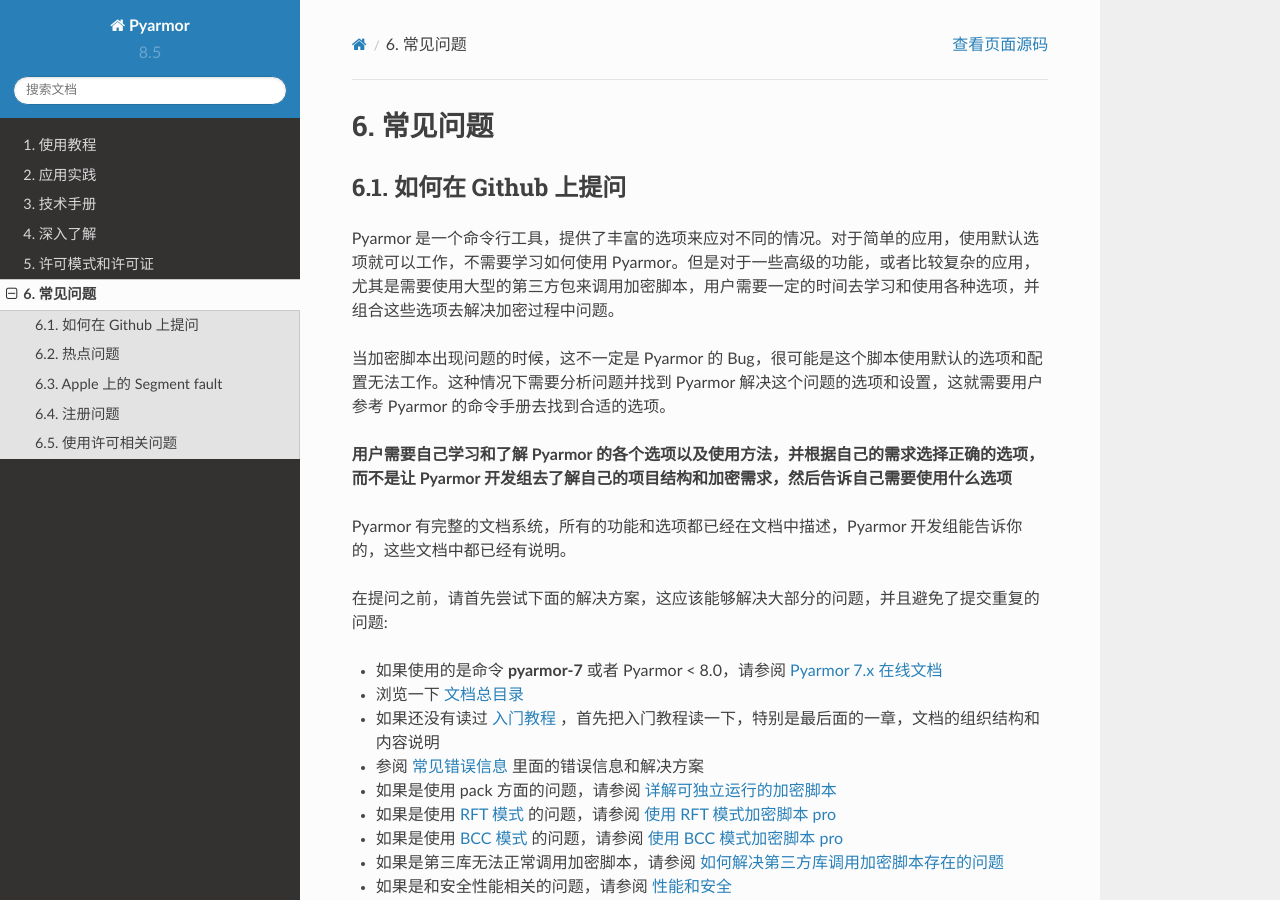
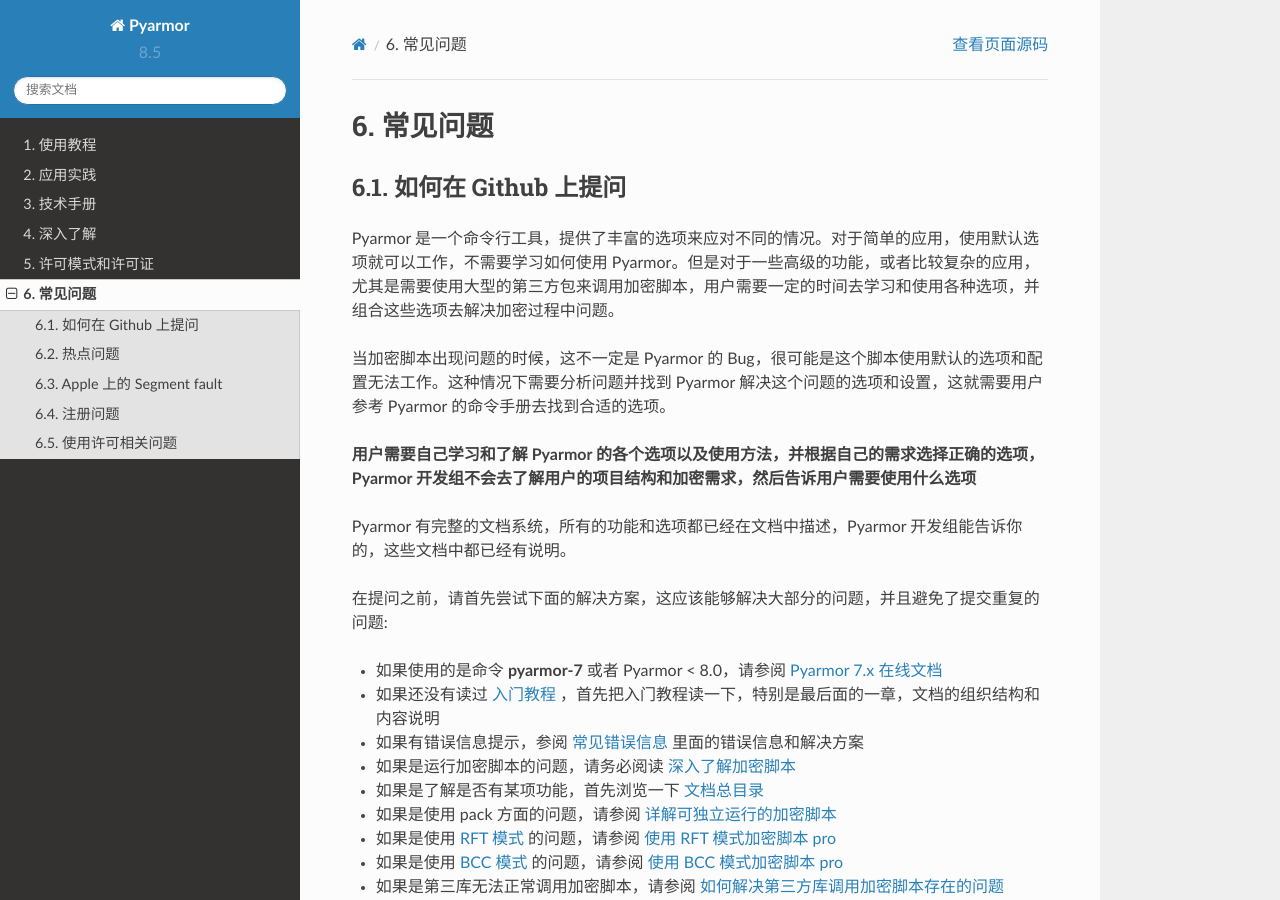
Before and after one commit to dashingsoft/pyarmor-docs-zh, a Sphinx documentation site: the page built from docs/questions.rst, in a window 1280 px wide and 900 px high. Built offline with Sphinx 7.4.7 and the Read the Docs theme 2.0.0, drawn with Linux system fonts in a browser that asks for light colours.

Commit message:
增加常见问题的通用解决方案

```diff
--- a/docs/questions.rst
+++ b/docs/questions.rst
@@ -11,7 +11,7 @@
 
 当加密脚本出现问题的时候，这不一定是 Pyarmor 的 Bug，很可能是这个脚本使用默认的选项和配置无法工作。这种情况下需要分析问题并找到 Pyarmor 解决这个问题的选项和设置，这就需要用户参考 Pyarmor 的命令手册去找到合适的选项。
 
-**用户需要自己学习和了解 Pyarmor 的各个选项以及使用方法，并根据自己的需求选择正确的选项，而不是让 Pyarmor 开发组去了解自己的项目结构和加密需求，然后告诉自己需要使用什么选项**
+**用户需要自己学习和了解 Pyarmor 的各个选项以及使用方法，并根据自己的需求选择正确的选项，Pyarmor 开发组不会去了解用户的项目结构和加密需求，然后告诉用户需要使用什么选项**
 
 Pyarmor 有完整的文档系统，所有的功能和选项都已经在文档中描述，Pyarmor 开发组能告诉你的，这些文档中都已经有说明。
 
@@ -19,11 +19,13 @@
 
 - 如果使用的是命令 :command:`pyarmor-7` 或者 Pyarmor < 8.0，请参阅 `Pyarmor 7.x 在线文档`_
 
-- 浏览一下 :ref:`文档总目录 <mastertoc>`
-
 - 如果还没有读过 :doc:`tutorial/getting-started` ，首先把入门教程读一下，特别是最后面的一章，文档的组织结构和内容说明
 
-- 参阅 :doc:`常见错误信息 <reference/errors>` 里面的错误信息和解决方案
+- 如果有错误信息提示，参阅 :doc:`常见错误信息 <reference/errors>` 里面的错误信息和解决方案
+
+- 如果是运行加密脚本的问题，请务必阅读 :doc:`topic/obfuscated-script`
+
+- 如果是了解是否有某项功能，首先浏览一下 :ref:`文档总目录 <mastertoc>`
 
 - 如果是使用 pack 方面的问题，请参阅 :doc:`topic/repack`
 
```
